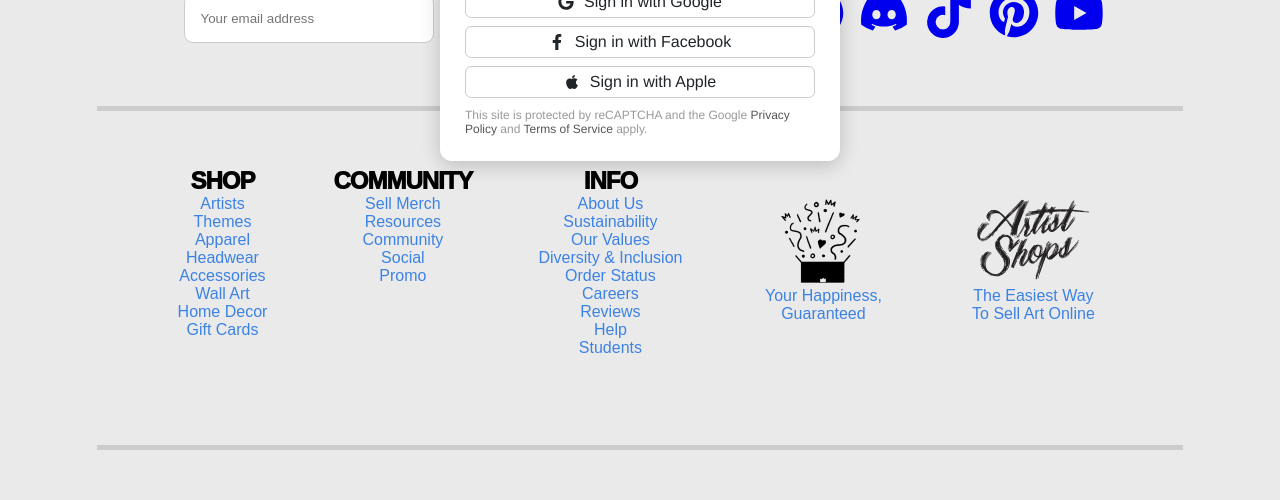
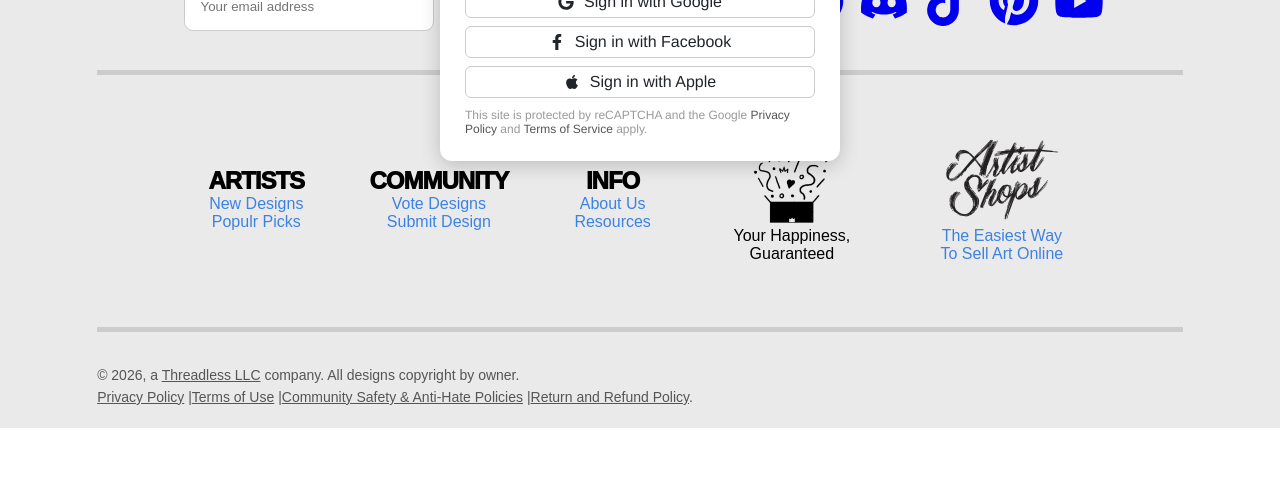
Before and after one commit to arpitasi1gh/threadless-project, a React (Vite) app in the folder threadless/: page /login in a window 1280 px wide. Shown: the part 294-794 px from the top of the page. Built offline with nearby package versions, Linux system fonts and the light colour scheme; no server answers.

Commit message:
improve footer

```diff
--- a/threadless/src/components/footer/Footer.css
+++ b/threadless/src/components/footer/Footer.css
@@ -1,6 +1,6 @@
 .footer{
   background:#EBEAEB;
-  padding:40px;
+  padding:20px;
   font-family:Arial;
 }
 
@@ -11,10 +11,10 @@
 }
 
 .footer {
-  padding: 2rem 1rem;
+  padding: 1.25rem 1rem;
   display: flex;
   flex-direction: column;
-  gap: 2rem;
+  gap: 1rem;
   align-items: center;
   text-align: center;
 }
@@ -108,7 +108,7 @@
   width: 87%;
   height: 5px;
   background: #ccc;
-  margin: 1.5rem 0;
+  margin: 1rem 0;
 }
 
 .links{
@@ -117,6 +117,10 @@
   flex-wrap:wrap;
   gap: 60px;
   margin-bottom: 2rem;
+}
+
+.column{
+  margin-top: 60px;
 }
 
 .column h3{
@@ -156,17 +160,7 @@
   margin-top: 2rem;
 }
 
-.Happy .brand-link,
-.Happy .brand-link p {
-  text-decoration: none;
-  color: #3b82e5;
-  cursor: pointer;
-}
 
-
-.Happy .brand-link p:hover {
-  text-decoration: underline;
-}
 
 .artist{
   text-align:center;
--- a/threadless/src/components/footer/Footer.jsx
+++ b/threadless/src/components/footer/Footer.jsx
@@ -41,27 +41,19 @@ function Footer() {
       <div className="links">
 
         <div className="column">
-          <h3><a href="#">SHOP</a></h3>
+          <h3><a href="#">ARTISTS</a></h3>
           <ul>
-            <li><a href="#">Artists</a></li>
-            <li><a href="#">Themes</a></li>
-            <li><a href="#">Apparel</a></li>
-            <li><a href="#">Headwear</a></li>
-            <li><a href="#">Accessories</a></li>
-            <li><a href="#">Wall Art</a></li>
-            <li><a href="#">Home Decor</a></li>
-            <li><a href="#">Gift Cards</a></li>
+            <li><a href="#">New Designs</a></li>
+            <li><a href="#">Populr Picks</a></li>
           </ul>
         </div>
 
         <div className="column">
           <h3><a href="#">COMMUNITY</a></h3>
           <ul>
-            <li><a href="#">Sell Merch</a></li>
-            <li><a href="#">Resources</a></li>
-            <li><a href="#">Community</a></li>
-            <li><a href="#">Social</a></li>
-            <li><a href="#">Promo</a></li>
+            <li><a href="#">Vote Designs</a></li>
+            <li><a href="#">Submit Design</a></li>
+
           </ul>
         </div>
 
@@ -69,22 +61,15 @@ function Footer() {
           <h3><a href="#">INFO</a></h3>
           <ul>
             <li><a href="#">About Us</a></li>
-            <li><a href="#">Sustainability</a></li>
-            <li><a href="#">Our Values</a></li>
-            <li><a href="#">Diversity & Inclusion</a></li>
-            <li><a href="#">Order Status</a></li>
-            <li><a href="#">Careers</a></li>
-            <li><a href="#">Reviews</a></li>
-            <li><a href="#">Help</a></li>
-            <li><a href="#">Students</a></li>
+            <li><a href="#">Resources</a></li>
           </ul>
         </div>
 
         <div className="Happy">
-          <a href="#" className="brand-link">
+          {/* <a href="#" className="brand-link"> */}
             <img src="/Pictures/happiness.png" alt="happiness" />
             <p>Your Happiness,<br /> Guaranteed</p>
-          </a>
+          {/* </a> */}
         </div>
 
         <div className="artist">
```
